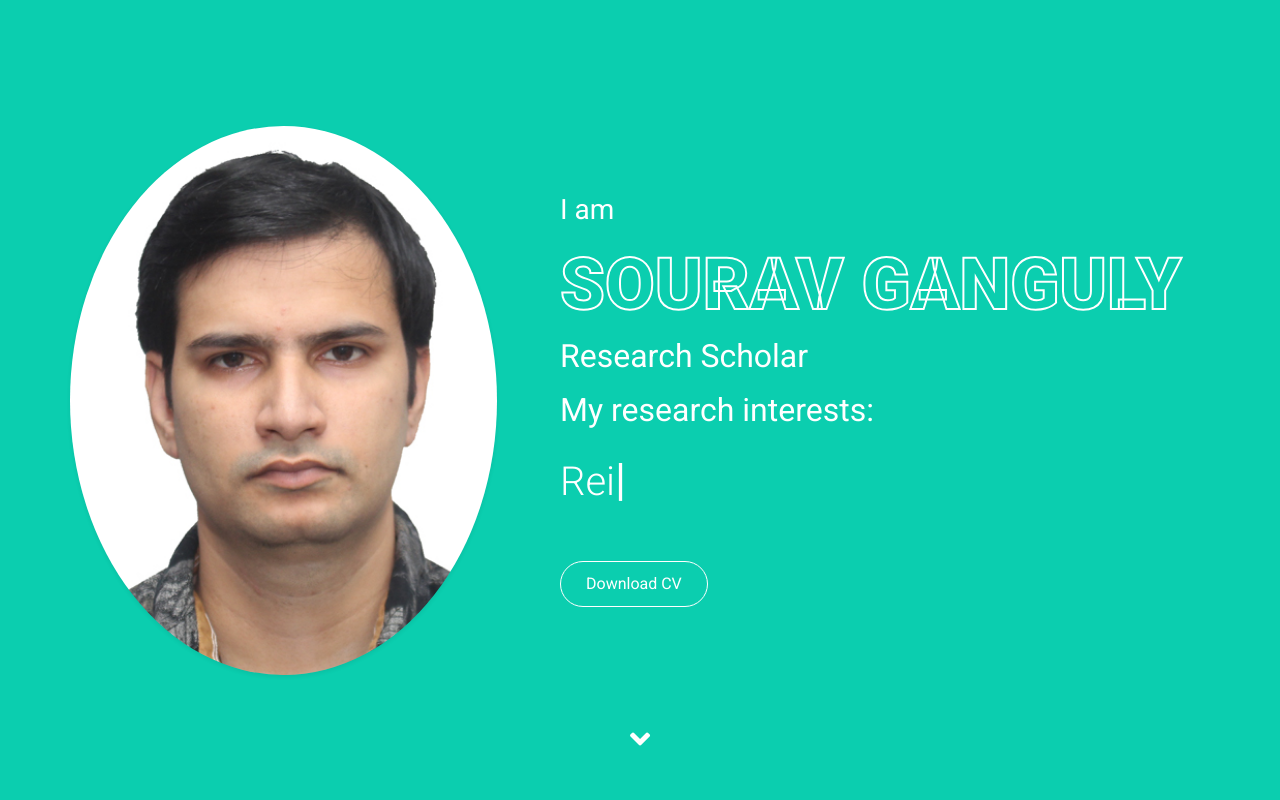
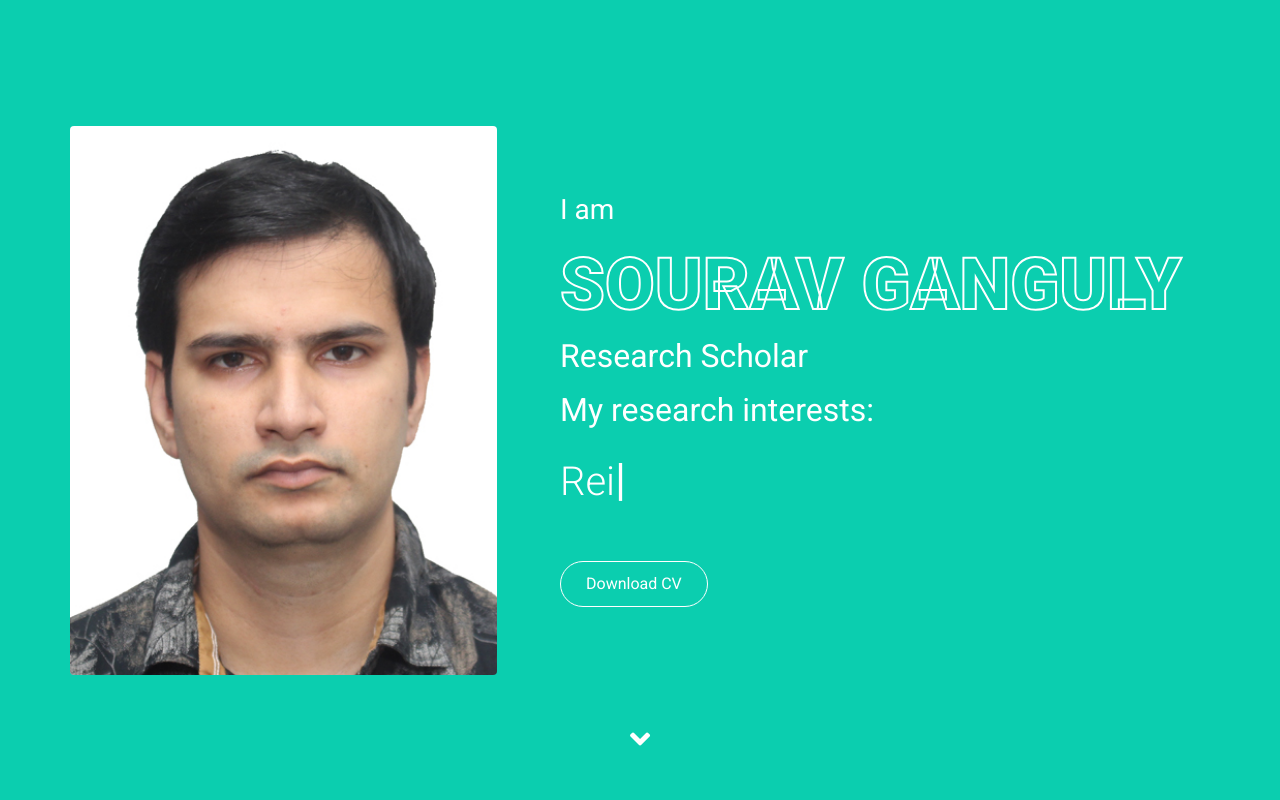
Before and after one commit to Sourav1429/Sganguly_profile, a plain HTML site: page index.html in a window 1280 px wide. Shown: the top 800 px of the page. Drawn offline with nearby package versions, Linux system fonts and the light colour scheme.

Commit message:
correcting structure

```diff
--- a/index.html
+++ b/index.html
@@ -77,7 +77,7 @@
         <div class="container">
             <div class="row align-items-center">
                 <div class="col-lg-5 px-5 pl-lg-0 pb-5 pb-lg-0">
-                    <img class="img-fluid w-100 rounded-circle shadow-sm" src="img/profile.jpg" alt="">
+                    <img class="img-fluid rounded w-100" src="img/profile.JPG" alt="">
                 </div>
                 <div class="col-lg-7 text-center text-lg-left">
                     <h3 class="text-white font-weight-normal mb-3">I am</h3>
```
